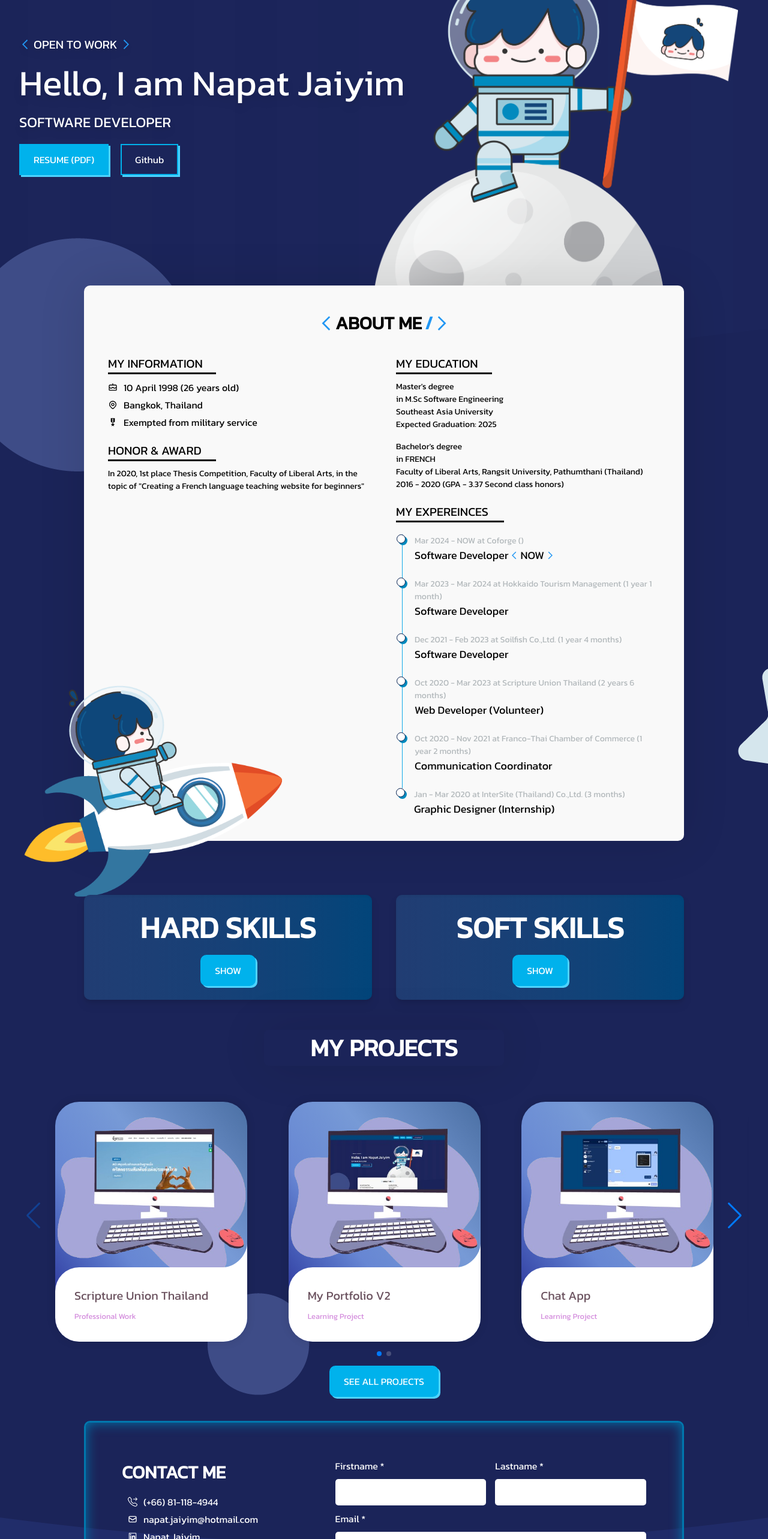
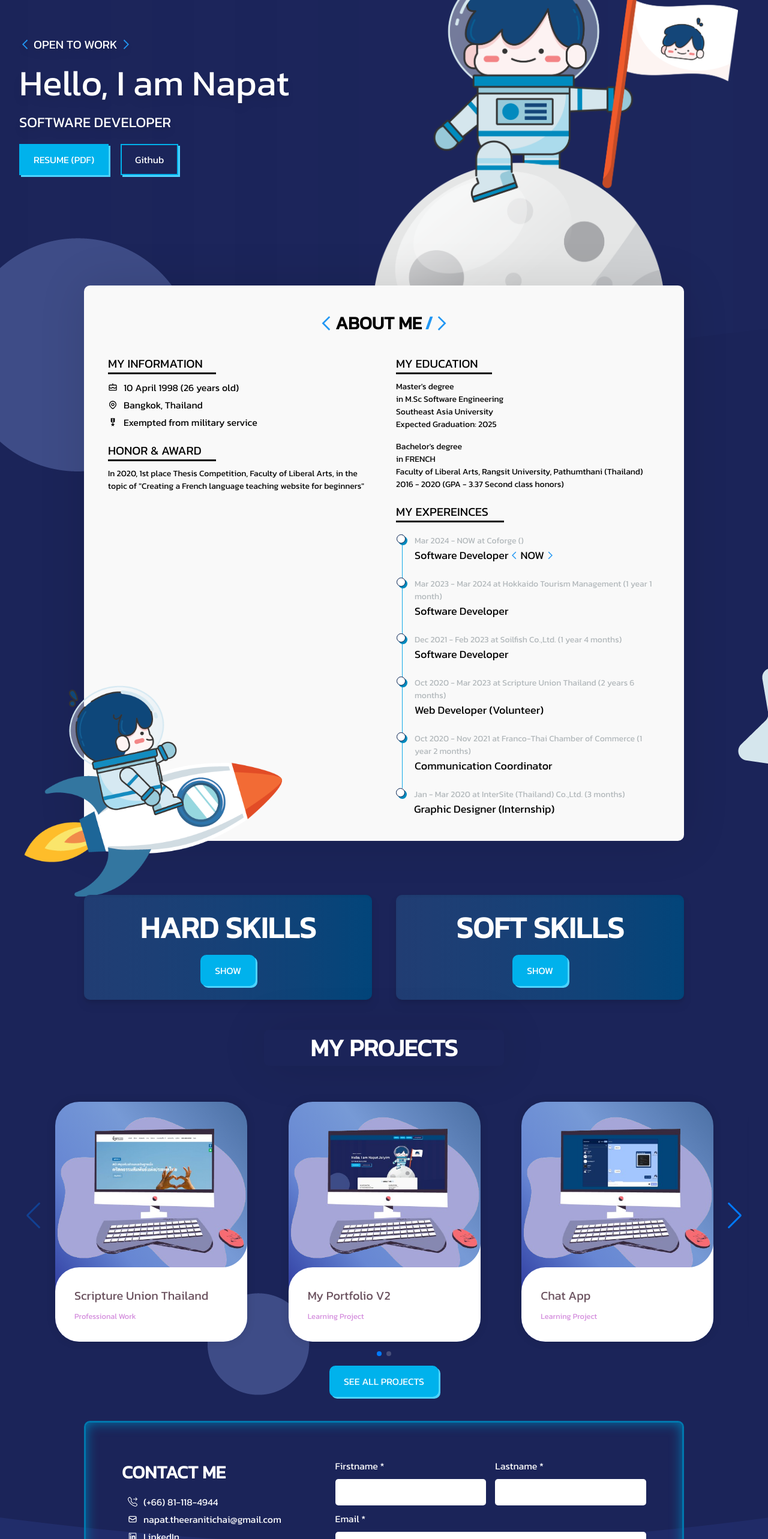
Before and after one commit to HustlerXIV/myweb, a Next.js app: page / in a window 1280 px wide. Shown: the part 234-2800 px from the top of the page at 60% size. Built offline with nearby package versions, Linux system fonts and the light colour scheme.

Commit message:
[Update] Updated JSON Data

```diff
--- a/components/Footer.js
+++ b/components/Footer.js
@@ -7,11 +7,11 @@ export default function Footer() {
         <span className="flex justify-center text-sm text-gray-500 sm:text-center dark:text-gray-400">
           © 2022
           <a
-            href="https://www.linkedin.com/in/napat-jaiyim-538249195/"
+            href="https://www.linkedin.com/in/napat-theeranitichai-538249195/"
             className="hover:underline"
             style={{ margin: "0px 10px" }}
           >
-            Napat Jaiyim
+            Napat Theeranitichai
           </a>
           All Rights Reserved.
         </span>
--- a/components/homepage/Banner.js
+++ b/components/homepage/Banner.js
@@ -17,7 +17,7 @@ function Banner() {
               <FcNext />
             </div>
             <div className="text-4xl  my-5 text-white drop-shadow-lg sm:text-6xl">
-              Hello, I am Napat Jaiyim
+              Hello, I am Napat
             </div>
             <div className="text-xl my-4 text-white drop-shadow-lg sm:text-2xl">
               SOFTWARE DEVELOPER
--- a/modules/ContactForm/ContactFormModule.js
+++ b/modules/ContactForm/ContactFormModule.js
@@ -19,14 +19,14 @@ const MyInfoData = [
     href: "tel:0811184944",
   },
   {
-    title: "napat.jaiyim@hotmail.com",
+    title: "napat.theeranitichai@gmail.com",
     icon: <HiOutlineMail />,
-    href: "mailto:napat.jaiyim@hotmail.com",
+    href: "mailto:napat.theeranitichai@gmail.com",
   },
   {
-    title: "Napat Jaiyim",
+    title: "LinkedIn",
     icon: <AiOutlineLinkedin />,
-    href: "https://www.linkedin.com/in/napat-jaiyim-538249195/",
+    href: "https://www.linkedin.com/in/napat-theeranitichai-538249195/",
   },
 ];
 
--- a/pages/index.js
+++ b/pages/index.js
@@ -8,7 +8,7 @@ export default function Home() {
   return (
     <>
       <Head>
-        <title>Napat Jaiyim</title>
+        <title>Napat Theeranitichai</title>
         <meta
           name="description"
           content="Discover more about me, explore my portfolio, and don't hesitate to reach out."
--- a/pages/my-projects/[slug].js
+++ b/pages/my-projects/[slug].js
@@ -11,7 +11,7 @@ export default function Project() {
   return (
     <>
       <Head>
-        <title>Napat Jaiyim</title>
+        <title>Napat Theeranitichai</title>
         <meta name="description" content="Here are my projects" />
         <link rel="icon" href="/favicon.ico" />
       </Head>
```
